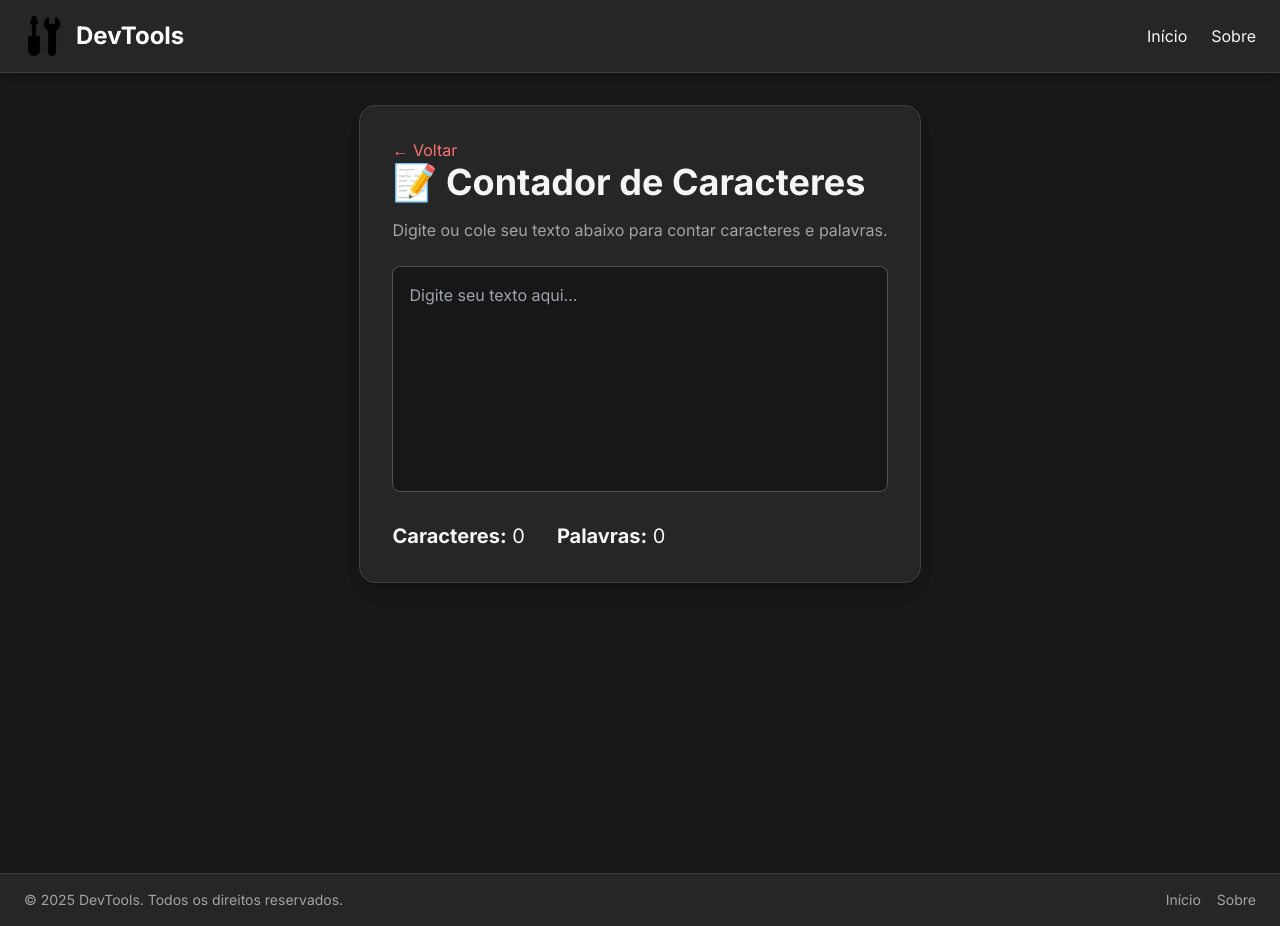
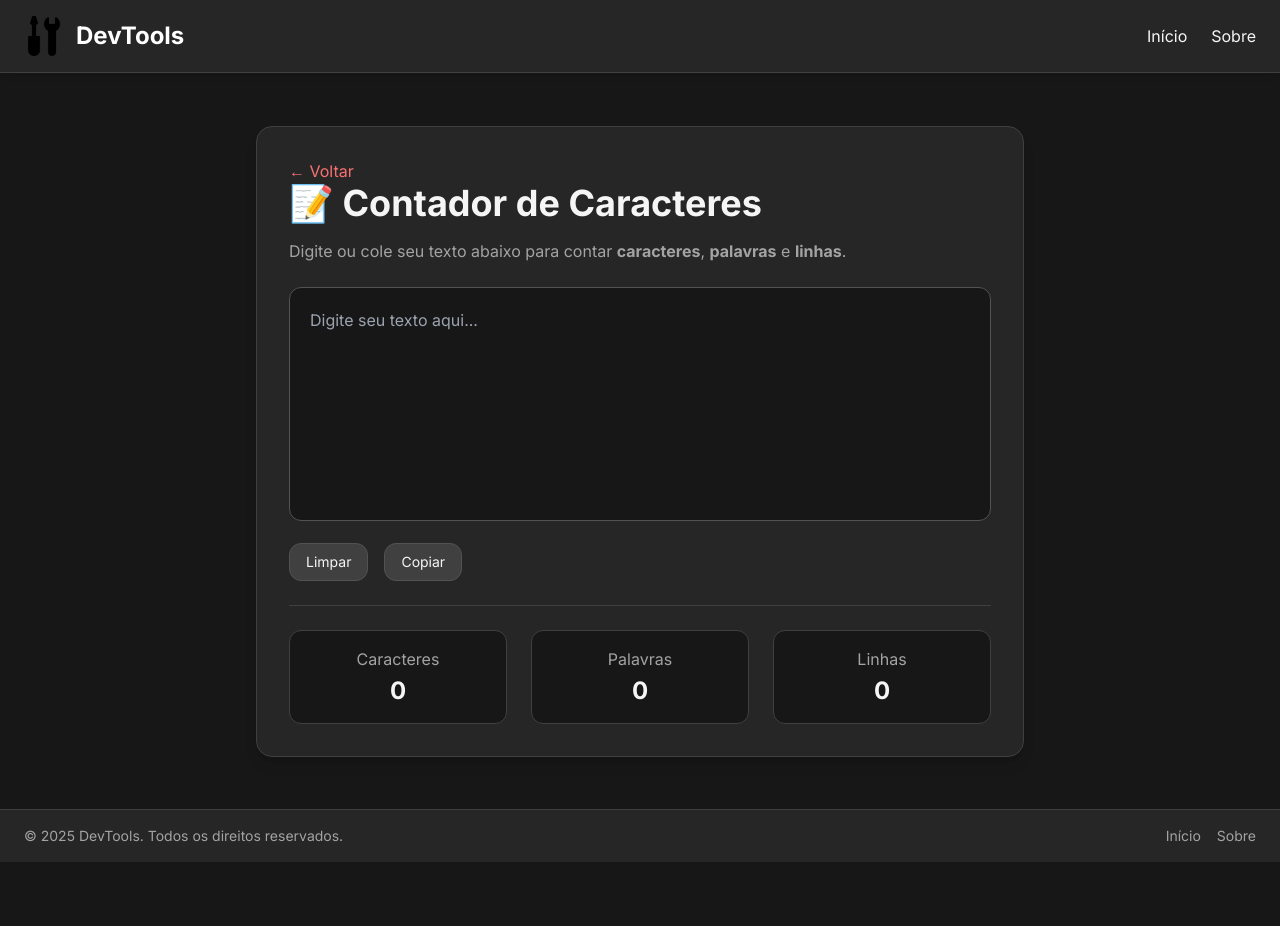
Before and after one commit to LHenrique-Marques/devtools-henrique, a Next.js app: page /contador-caracteres in a window 1280 px wide. After the commit the page ends 862 px from the top, so only its background shows below. Built offline with nearby package versions, Linux system fonts and the light colour scheme.

Commit message:
ajustando visual

```diff
--- a/app/contador-caracteres/contador-caracteres-client.tsx
+++ b/app/contador-caracteres/contador-caracteres-client.tsx
@@ -1,4 +1,5 @@
 'use client';
+
 import { useState } from 'react';
 import Link from 'next/link';
 
@@ -7,26 +8,66 @@ export default function ContadorCaracteres() {
 
   const caracteres = texto.length;
   const palavras = texto.trim() === '' ? 0 : texto.trim().split(/\s+/).length;
+  const linhas = texto === '' ? 0 : texto.split(/\r\n|\r|\n/).length;
+
+  const limpar = () => setTexto('');
+  const copiar = () => {
+    navigator.clipboard.writeText(texto);
+    alert('Texto copiado!');
+  };
 
   return (
-    <main className="flex flex-col min-h-screen p-8">
+    <main className="flex items-center justify-center min-h-[calc(100vh-64px)] bg-neutral-900 text-neutral-100 px-4">
+      <div className="bg-neutral-800 border border-neutral-700 rounded-2xl shadow-lg p-8 max-w-3xl w-full">
 
-      <div className="bg-neutral-800 border border-neutral-700 rounded-2xl shadow-lg p-8 max-w-3xl mx-auto">
+        {/* Link Voltar */}
         <Link href="/" className="mb-4 text-red-400 hover:underline">&larr; Voltar</Link>
+
+        {/* Título */}
         <h1 className="text-4xl font-bold mb-4">📝 Contador de Caracteres</h1>
-        <p className="mb-6 text-neutral-400">Digite ou cole seu texto abaixo para contar caracteres e palavras.</p>
+        <p className="mb-6 text-neutral-400">
+          Digite ou cole seu texto abaixo para contar <strong>caracteres</strong>, <strong>palavras</strong> e <strong>linhas</strong>.
+        </p>
 
+        {/* Área de texto */}
         <textarea
           value={texto}
           onChange={(e) => setTexto(e.target.value)}
           rows={8}
-          className="w-full p-4 border border-neutral-600 rounded-lg mb-6 bg-neutral-900 text-neutral-100 resize-none focus:outline-none focus:ring-2 focus:ring-red-500"
+          className="w-full p-5 border border-neutral-600 rounded-xl mb-4 bg-neutral-900 text-neutral-100 resize-none focus:outline-none focus:ring-2 focus:ring-red-500"
           placeholder="Digite seu texto aqui..."
         />
 
-        <div className="flex gap-8 text-xl">
-          <p><strong>Caracteres:</strong> {caracteres}</p>
-          <p><strong>Palavras:</strong> {palavras}</p>
+        {/* Botões */}
+        <div className="flex gap-4 mb-6">
+          <button
+            onClick={limpar}
+            className="bg-neutral-700 border border-neutral-600 rounded-xl px-4 py-2 text-sm hover:bg-neutral-600 transition"
+          >
+            Limpar
+          </button>
+          <button
+            onClick={copiar}
+            className="bg-neutral-700 border border-neutral-600 rounded-xl px-4 py-2 text-sm hover:bg-neutral-600 transition"
+          >
+            Copiar
+          </button>
+        </div>
+
+        {/* Contadores */}
+        <div className="border-t border-neutral-700 pt-6 grid grid-cols-1 sm:grid-cols-3 gap-6 text-center">
+          <div className="bg-neutral-900 rounded-xl p-4 border border-neutral-700">
+            <p className="text-neutral-400 mb-1">Caracteres</p>
+            <p className="text-2xl font-bold">{caracteres}</p>
+          </div>
+          <div className="bg-neutral-900 rounded-xl p-4 border border-neutral-700">
+            <p className="text-neutral-400 mb-1">Palavras</p>
+            <p className="text-2xl font-bold">{palavras}</p>
+          </div>
+          <div className="bg-neutral-900 rounded-xl p-4 border border-neutral-700">
+            <p className="text-neutral-400 mb-1">Linhas</p>
+            <p className="text-2xl font-bold">{linhas}</p>
+          </div>
         </div>
       </div>
     </main>
```
